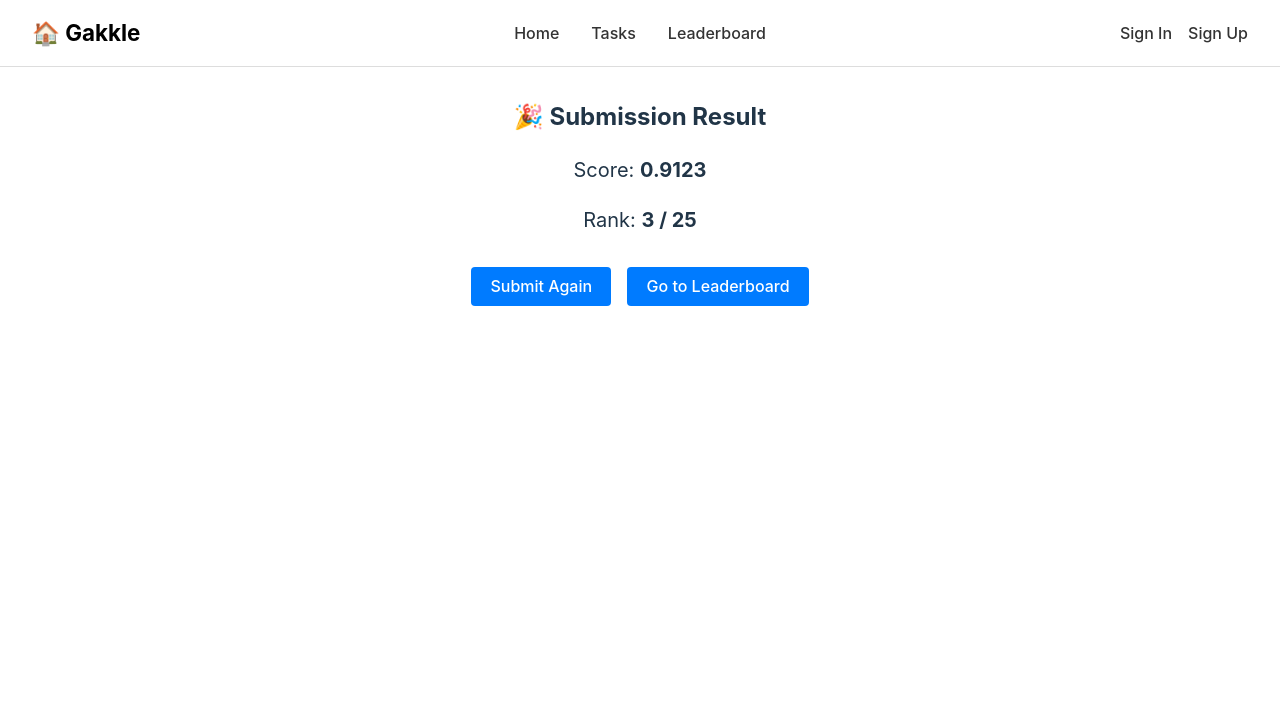
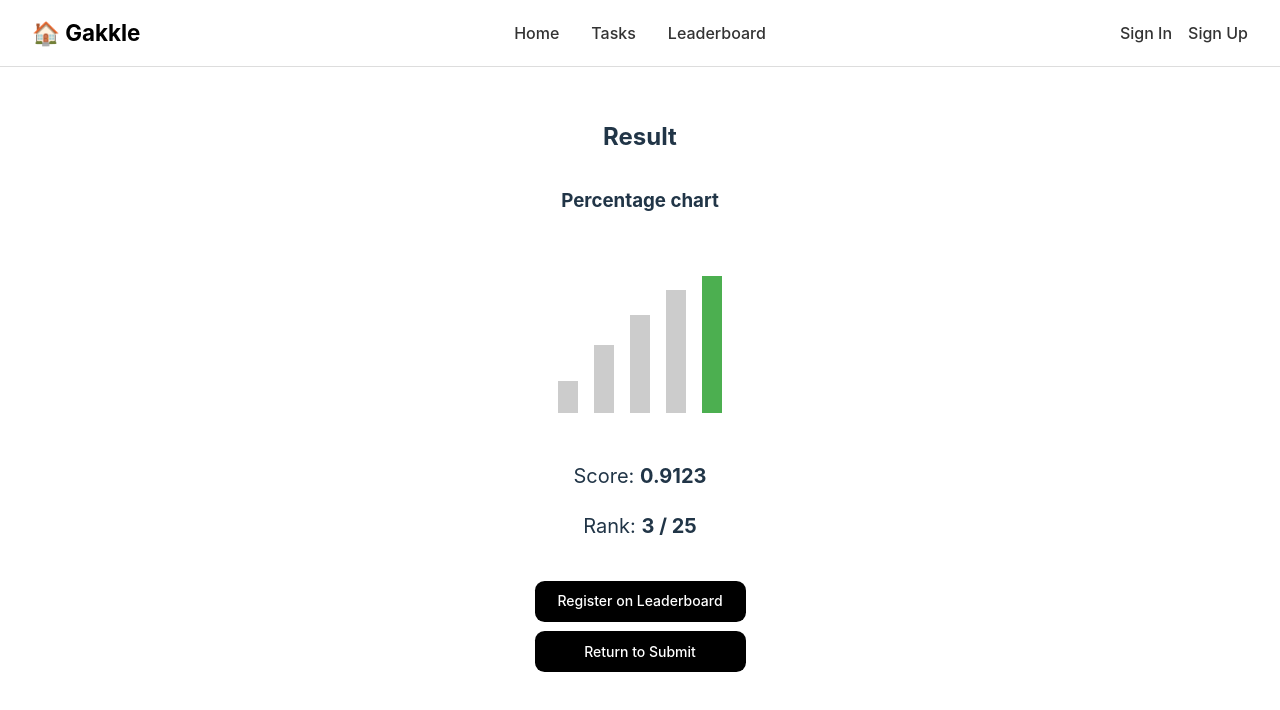
Before and after one commit to Firefly0207/SoftwareFront, a React (Vite) app: page /result in a window 1280 px wide. Shown: the top 710 px of the page. Built offline with nearby package versions, Linux system fonts and the light colour scheme.

Commit message:
[design] result & error page & loadingspinner

```diff
--- a/package.json
+++ b/package.json
@@ -10,12 +10,17 @@
     "preview": "vite preview"
   },
   "dependencies": {
+    "@emotion/react": "^11.14.0",
+    "@emotion/styled": "^11.14.0",
+    "@mui/icons-material": "^7.1.0",
+    "axios": "^1.9.0",
     "react": "^19.1.0",
     "react-dom": "^19.1.0",
     "react-router-dom": "^7.6.0"
   },
   "devDependencies": {
     "@eslint/js": "^9.25.0",
+    "@types/node": "^22.15.21",
     "@types/react": "^19.1.2",
     "@types/react-dom": "^19.1.2",
     "@vitejs/plugin-react": "^4.4.1",
--- a/src/App.tsx
+++ b/src/App.tsx
@@ -12,6 +12,7 @@ import Navbar from './components/Navbar';
 import LeaderboardDetail from './pages/LeaderboardDetail';
 import Login from './pages/Login';
 import Signup from './pages/Signup';
+import NotFound from './components/NotFound';
 
 const App: React.FC = () => {
   return (
@@ -29,6 +30,7 @@ const App: React.FC = () => {
           <Route path="/mypage" element={<MyPage />} />
           <Route path="/login" element={<Login />} />
           <Route path="/signup" element={<Signup />} />
+          <Route path="/*" element={<NotFound />} />
         </Routes>
       </BrowserRouter>
     </AuthProvider>
--- /dev/null
+++ b/src/components/NotFound.tsx
@@ -0,0 +1,37 @@
+import React from 'react';
+
+const NotFound = () => {
+  return (
+    <div style={styles.container}>
+      <div style={styles.icon}>⚠️</div>
+      <h1 style={styles.title}>Error!</h1>
+      <p style={styles.message}>Something went wrong...</p>
+    </div>
+  );
+};
+
+const styles: { [key: string]: React.CSSProperties } = {
+  container: {
+    display: 'flex',
+    flexDirection: 'column',
+    alignItems: 'center',
+    justifyContent: 'center',
+    height: '100vh',
+    fontFamily: 'sans-serif',
+    backgroundColor: '#f8f8f8',
+  },
+  icon: {
+    fontSize: '5rem',
+    marginBottom: '1rem',
+  },
+  title: {
+    fontSize: '2rem',
+    fontWeight: 'bold',
+    marginBottom: '0.5rem',
+  },
+  message: {
+    fontSize: '1.2rem',
+  },
+};
+
+export default NotFound;
--- a/src/pages/Result.tsx
+++ b/src/pages/Result.tsx
@@ -8,20 +8,67 @@ const Result: React.FC = () => {
   const rank: number = 3;
   const total: number = 25;
 
+  const dummyPercentages = [0.21, 0.45, 0.65, 0.82, score];
+  const sorted = [...dummyPercentages].sort((a, b) => a - b);
+
   return (
-    <div>
-      <div style={{ maxWidth: '600px', margin: '2rem auto', textAlign: 'center' }}>
-        <h2>🎉 Submission Result</h2>
+    <div
+      style={{
+          display: 'flex',
+          justifyContent: 'center',
+          alignItems: 'center',
+        }}
+    >
+      <div
+        style={{
+          maxWidth: '1200px',
+          margin: '0 auto',
+          padding: '2rem 1rem',
+          textAlign: 'center',
+        }}
+      >
+        <h2 style={{ marginBottom: '1.5rem' }}>Result</h2>
+        <div style={{ margin: '2rem 0' }}>
+          <h3 style={{ marginBottom: '3rem' }}>Percentage chart</h3>
+          <div
+            style={{
+              display: 'flex',
+              justifyContent: 'center',
+              alignItems: 'flex-end',
+              gap: '1rem',
+              height: '150px',
+              marginBottom: '3rem',
+            }}
+          >
+            {sorted.map((val, idx) => (
+              <div
+                key={idx}
+                style={{
+                  width: '20px',
+                  height: `${val * 100}%`,
+                  backgroundColor: val === score ? '#4CAF50' : '#ccc',
+                  transition: 'height 0.3s',
+                }}
+                title={`${(val * 100).toFixed(2)}%`}
+              />
+            ))}
+          </div>
+        </div>
+
         <p style={{ fontSize: '1.25rem' }}>Score: <strong>{score}</strong></p>
         <p style={{ fontSize: '1.25rem' }}>Rank: <strong>{rank} / {total}</strong></p>
 
-        <div style={{ marginTop: '2rem' }}>
-          <button onClick={() => navigate(-1)} style={btnStyle}>Submit Again</button>
+        <div style={{ marginTop: '2.5rem' }}>
           <button
-            onClick={() => navigate('/leaderboard')}
-            style={{ ...btnStyle, marginLeft: '1rem' }}
+            onClick={()=>navigate(`/leaderboard`)}
+            style={{ ...btnStyle }}>
+            Register on Leaderboard
+          </button>
+          <button
+            onClick={() => navigate(-1)}
+            style={{ ...btnStyle, marginTop: '0.6rem' }}
           >
-            Go to Leaderboard
+            Return to Submit
           </button>
         </div>
       </div>
@@ -30,12 +77,21 @@ const Result: React.FC = () => {
 };
 
 const btnStyle: React.CSSProperties = {
+  width: '211px',
+  height: '41px',
   padding: '0.6rem 1.2rem',
-  backgroundColor: '#007bff',
+  backgroundColor: 'black',
   color: 'white',
   border: 'none',
-  borderRadius: '4px',
+  borderRadius: '0.6rem',
   cursor: 'pointer',
+  fontSize: '14px',
+  display: 'flex',
+  lineHeight: '1',
+  fontWeight: 500,
+  justifyContent: 'center',
+  alignItems: 'center',
 };
 
+
 export default Result;
```
Also changed, not shown: src/App.css (+7 -0 lines), src/components/LoadingSpinner.tsx (added, +46 -0 lines), 1 other file (tests, documents, lock files or other folders).
